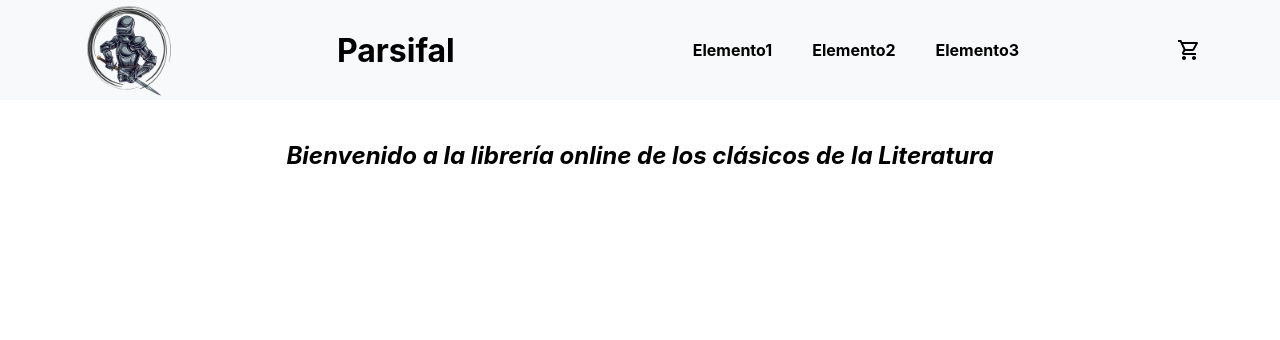
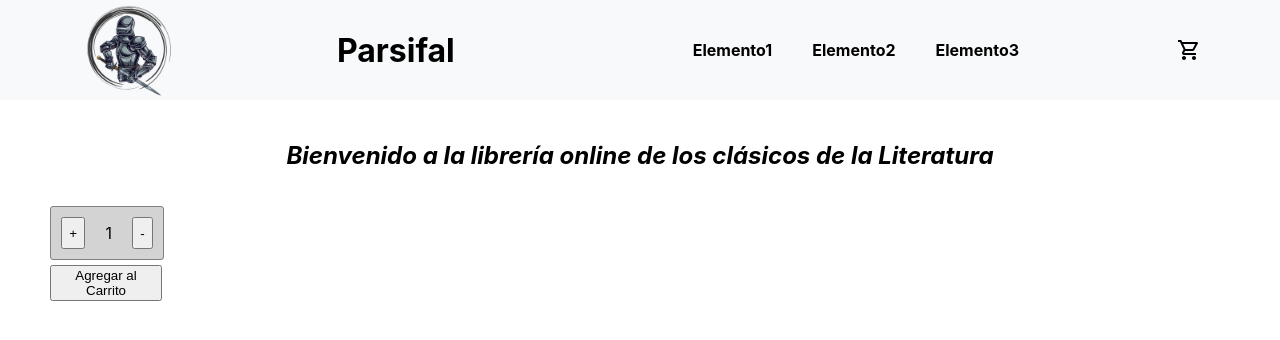
Before and after one commit to JoaquinArno/ReactJSCoderHouse, a React (Create React App) app: page / in a window 1280 px wide. Shown: the top 340 px of the page. Built offline with nearby package versions, Linux system fonts and the light colour scheme.

Commit message:
ItemCount

```diff
--- a/src/App.jsx
+++ b/src/App.jsx
@@ -1,6 +1,7 @@
 import React from "react";
 import NavBar from "./Components/NavBar/NavBar"
 import ItemListContainer from "./Components/NavBar/ItemListContainer"
+
 
 const App = () =>{
 
@@ -13,8 +14,6 @@ const App = () =>{
 
     <ItemListContainer greeting={bienvenida}/>
 
-
-
   </>
   )
 }
--- /dev/null
+++ b/src/Components/NavBar/ItemCount.css
@@ -0,0 +1,32 @@
+.itemCountContainer {
+
+    padding-top: 20px;
+    padding-left: 50px;
+
+}
+
+.itemCount {
+
+    border: 1px solid grey;
+    width: 112px;
+    background-color: lightgray;
+    border-radius: 3px;
+    display: flex;
+    justify-content: space-around;
+
+}
+
+.botonContador  {
+
+    margin-top: 10px;
+    margin-bottom: 10px;
+
+}
+
+
+.botonCarrito {
+
+    margin-top: 5px;
+    width: 112px;
+
+}
--- /dev/null
+++ b/src/Components/NavBar/ItemCount.js
@@ -0,0 +1,41 @@
+import React, {useState} from 'react';
+import "./ItemCount.css"
+
+const ItemCount = ({initial, stock, onAdd}) => {
+
+
+    const [contador, setContador] = useState(initial);
+
+    const sumar = () => contador < stock && setContador(contador + 1);
+
+    const restar = () => contador > initial && setContador(contador - 1);
+
+
+    const agregarCarrito = () => {
+
+        setContador(contador);
+        console.log(contador);
+        onAdd();
+    }
+
+
+    return (
+
+      <>
+
+        <div class="itemCountContainer">
+            <div class="itemCount">
+
+               <button class="botonContador" id="suma" onClick={sumar}>+</button>
+               <p>{contador}</p>
+               <button class="botonContador" id="resta" onClick={restar}>-</button>
+            </div>
+           <button class="botonCarrito" onClick={agregarCarrito}>Agregar al Carrito</button>
+        </div>
+
+      </>
+    )
+}
+
+
+export default ItemCount;
--- a/src/Components/NavBar/ItemListContainer.js
+++ b/src/Components/NavBar/ItemListContainer.js
@@ -1,10 +1,22 @@
 import React from "react";
+import ItemCount from "./ItemCount"
 
 const ItemListContainer = ({greeting}) =>{
 
+
+    const funcionOnAdd = () => {
+
+
+
+    }
+
+
     return (
 
-    <h1 style={styles.saludo}>{greeting}</h1>
+    <>
+        <h1 style={styles.saludo}>{greeting}</h1>
+        <ItemCount initial ={1} stock={10} onAdd ={funcionOnAdd}/>
+    </>
 
     )
 }
```
